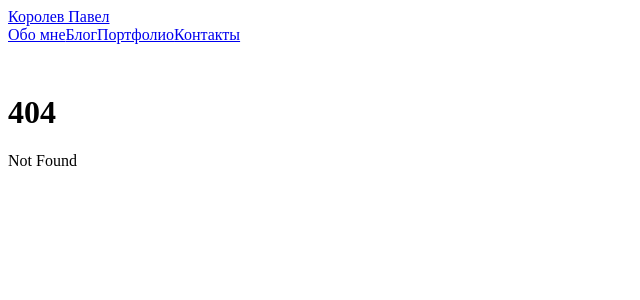
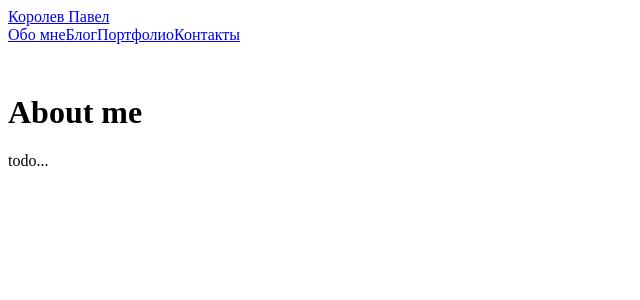
Before and after one commit to DOLBOLESCH/attest-svelte, a SvelteKit app: page /about in a window 1280 px wide. Before the commit this address had no page. Shown: the top 300 px of the page, without its empty margins (0-640 px from the left). Built offline with nearby package versions, Linux system fonts and the light colour scheme.

Commit message:
added about nd fixed project

```diff
--- /dev/null
+++ b/src/routes/about/+page.svelte
@@ -0,0 +1,3 @@
+<h1>About me</h1>
+
+todo...
```
